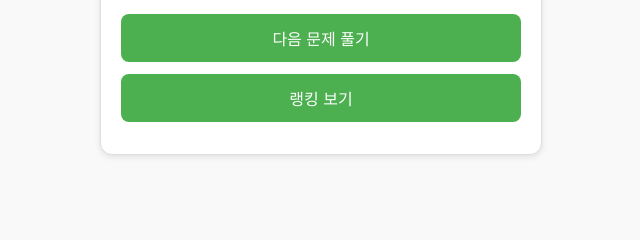
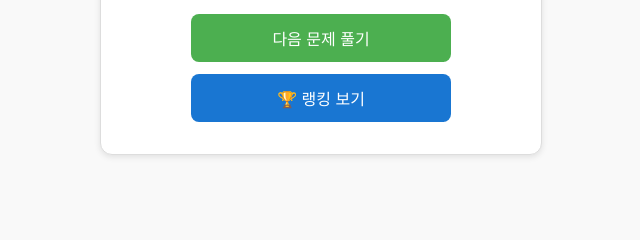
Before and after one commit to gnssid0209/codingclub_assert, a Flask app: template templates/result.html in a window 1280 px wide. Shown: the part 108-348 px from the top of the page, without its empty margins (319-959 px from the left). Run offline with Flask 3, Linux system fonts and the light colour scheme; the template is opened without the code that fills it, so the values that code supplies are empty.

Commit message:
Refactor result.html for improved styling and structure

```diff
--- a/templates/result.html
+++ b/templates/result.html
@@ -3,54 +3,25 @@
 <head>
   <meta charset="UTF-8">
   <title>결과</title>
+  <meta name="viewport" content="width=device-width, initial-scale=1.0">
   <style>
-    body {
-        font-family: sans-serif;
-        text-align: center;
-        padding: 40px 10px;
-        background: #f9f9f9;
-    }
-    .container {
-        display: inline-block;
-        padding: 20px;
-        border: 1px solid #ddd;
-        border-radius: 12px;
-        background: #fff;
-        box-shadow: 0 2px 6px rgba(0,0,0,0.1);
-        max-width: 400px;
-        width: 90%;
-    }
+    body { font-family: sans-serif; text-align: center; padding: 40px 10px; background: #f9f9f9; }
+    .container { display: inline-block; padding: 20px; border: 1px solid #ddd; border-radius: 12px; background: #fff; box-shadow: 0 2px 6px rgba(0,0,0,0.1); max-width: 400px; width: 90%; }
     h2 { font-size: 20px; margin-bottom: 12px; }
     p { font-size: 16px; margin: 8px 0; }
-    button {
-        display: block;
-        margin: 12px auto;
-        padding: 12px 20px;
-        font-size: 16px;
-        border: none;
-        border-radius: 8px;
-        background-color: #4CAF50;
-        color: white;
-        cursor: pointer;
-        width: 100%;
-    }
-    button:hover { background-color: #45a049; }
-
-    /* 모바일 최적화 */
-    @media (max-width: 480px) {
-        h2 { font-size: 18px; }
-        p { font-size: 14px; }
-        .container { padding: 16px; }
-        button { font-size: 14px; padding: 10px; }
-    }
+    .btn { display:block; margin:12px auto; padding:12px 20px; font-size:16px; border:none; border-radius:8px; width:100%; max-width:260px; cursor:pointer; color:white; background:#4CAF50; }
+    .btn.secondary { background:#1976d2; }
+    .btn:hover { opacity:0.95; }
+    @media (max-width:480px){ h2{font-size:18px;} p{font-size:14px;} .container{padding:16px;} .btn{font-size:14px;padding:10px;} }
   </style>
 </head>
 <body>
   <div class="container">
     <h2>{{ result }}</h2>
     <p>현재 보유 금액: {{ money }}G</p>
-    <button onclick="window.location.href='/play'">다음 문제 풀기</button>
-    <button onclick="window.location.href='/ranking'">랭킹 보기</button>
+
+    <button class="btn" onclick="window.location.href='/play'">다음 문제 풀기</button>
+    <button class="btn secondary" onclick="window.location.href='/ranking'">🏆 랭킹 보기</button>
   </div>
 </body>
 </html>
```
